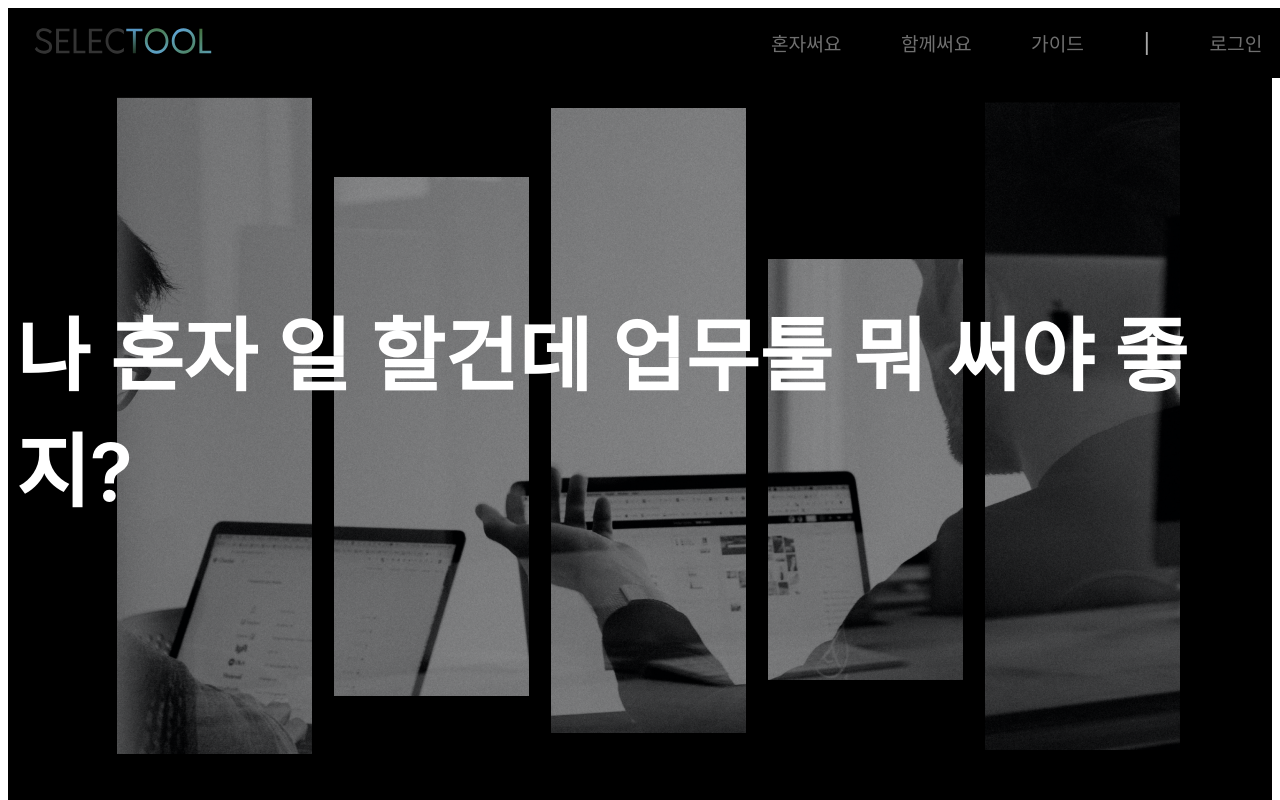
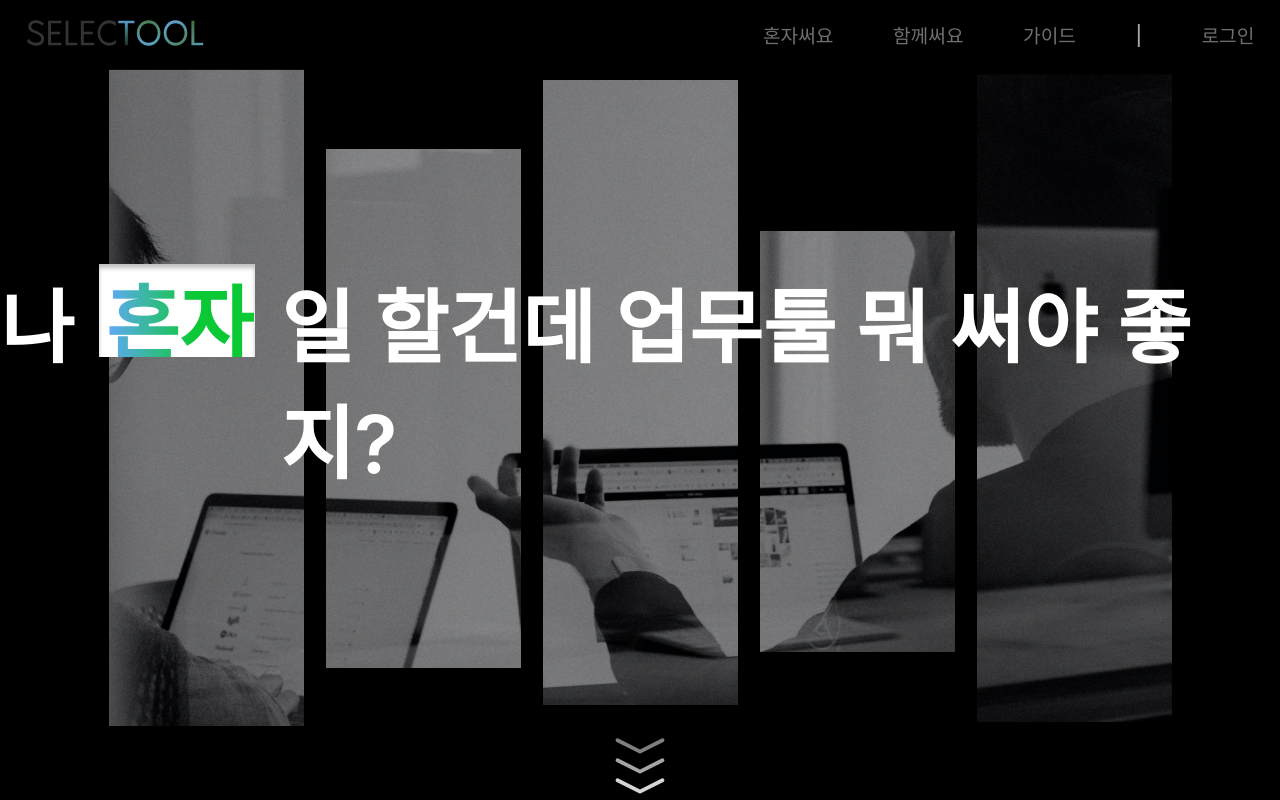
Before and after one commit to threejeans/selectool, a React (Create React App) app in the folder frontend/: page / in a window 1280 px wide. Shown: the top 800 px of the page. Built offline with nearby package versions, Linux system fonts and the light colour scheme; no server answers; a web font is replaced by a local one.

Commit message:
feat: header - scroll 효과 landing 분기 처리 / top - typography scroller 및 scroll animation button 추가

```diff
--- a/frontend/src/components/Header.tsx
+++ b/frontend/src/components/Header.tsx
@@ -9,6 +9,10 @@ import { loginModalOpen } from "features/auth/authSlice";
 
 type MenuLinkProps = {
   path: string;
+  title: string;
+};
+
+type LayoutProps = {
   title: string;
 };
 
@@ -26,7 +30,7 @@ const MenuLink = ({ path, title }: MenuLinkProps) => {
   );
 };
 
-const Header = () => {
+const Header = ({ title }: LayoutProps) => {
   const [scrollPosition, setScrollPosition] = useState(0);
   const updateScroll = () => {
     setScrollPosition(window.scrollY || document.documentElement.scrollTop);
@@ -38,12 +42,11 @@ const Header = () => {
   const modalOpen = () => dispatcth(loginModalOpen());
   return (
     <>
-    <header className={scrollPosition < 100 ? styles.header : styles.change_header}>
+    <header className={scrollPosition < 100 && title === '홈'? styles.header : styles.change_header}>
         <div className={styles.container}>
           <Link to={"/"}>
             <img className={styles.logo} src={Logo} alt={"셀렉툴 로고"} />
           </Link>
-
           <div className={styles.menu}>
             <MenuLink path={"/self"} title={"혼자써요"} />
             <MenuLink path={"/with"} title={"함께써요"} />
--- a/frontend/src/components/Layout.tsx
+++ b/frontend/src/components/Layout.tsx
@@ -16,7 +16,7 @@ const Layout = ({ title, description, children }: LayoutProps) => {
   return (
     <>
       <Login />
-      <Header />
+      <Header title = {title} />
       <Helmet>
         <title>SELECTOOL | {title}</title>
         <meta name="description" content={description} />
--- a/frontend/src/features/landing/LandingTop.tsx
+++ b/frontend/src/features/landing/LandingTop.tsx
@@ -1,12 +1,40 @@
 import React from 'react';
 import styles from "styles/components/landing/LandingTop.module.css";
 import Image from "assets/landing_image.png";
+import { Link } from 'react-router-dom';
+import { BsChevronCompactDown } from 'react-icons/bs';
 
 const LandingTop = () => {
   return (
-    <div className={styles.top}>
-      <img className={styles.image} src={Image} alt={"랜딩 이미지"} />
-      <h1 className={styles.title}>나 혼자 일 할건데 업무툴 뭐 써야 좋지?</h1>
+    <div className={styles.container}>
+      <div className={styles.content}>
+        <img className={styles.image} src={Image} alt={"랜딩 이미지"} />
+        <h1 className={styles.title}>
+          나
+
+          {/* scroller start */}
+          <div className={styles.scroller}>
+            <div className={styles.scroller_item}>
+              <Link to={'/self'}>혼자</Link><br/>
+              <Link to={'/with'}>함께</Link>
+            </div>
+          </div>
+          {/* scroller end */}
+
+          일 할건데 업무툴 뭐 써야 좋지?
+        </h1>
+      </div>
+      <div>
+        <div className={styles.scrollArrow}>
+          <BsChevronCompactDown />
+        </div>
+        <div className={styles.scrollArrow}>
+          <BsChevronCompactDown />
+        </div>
+        <div className={styles.scrollArrow}>
+          <BsChevronCompactDown />
+        </div>
+      </div>
     </div>
   );
 };
--- a/frontend/src/styles/components/landing/LandingTop.module.css
+++ b/frontend/src/styles/components/landing/LandingTop.module.css
@@ -1,10 +1,14 @@
-.top {
+.container {
   width: 100vw;
   height: 100vh;
+  background-color: black;
+}
+
+.content {
   display: flex;
+  height: 95vh;
+  align-items: center;
   justify-content: center;
-  align-items: center;
-  background-color: black;
 }
 
 .image {
@@ -13,7 +17,85 @@
 
 .title {
   position: absolute;
+  display: flex;
   color: white;
   font-size: 5rem;
   font-weight: 600;
+  -webkit-font-smoothing: inherit;
+  text-rendering: optimizeLegibility;
 }
+
+.scroller {
+  height: 5.6rem;
+  width: 10rem;
+  margin-left: 1.6rem;
+  margin-right: 1.6rem;
+  padding-bottom: 0.2rem;
+  right: 0;
+  overflow: hidden;
+  position: relative;
+  background-color: white;
+  box-shadow: inset 0px 4px 4px rgba(0, 0, 0, 0.25);
+}
+
+.scroller:hover{
+  box-shadow: 2px 2px 20px 1px rgba(96, 169, 246, 0.3);
+}
+
+.scroller .scroller_item {
+  position: absolute;
+  width: 10rem;
+  text-align: center;
+  top: 0;
+  font-weight: 800;
+  animation: slide 3s infinite;
+  background: linear-gradient(to right, #60A9F6 5.62%, #0BC935 60.05%);
+  background-clip: text;
+  -webkit-text-fill-color: transparent;
+}
+
+.scrollArrow {
+  margin-top: -3rem;
+  text-align: center;
+  animation: arrow-wave 1s infinite;
+  animation-direction: alternate;
+}
+
+.scrollArrow > svg {
+  color: white;
+  width: 3.75rem;
+  height: 4rem;
+
+}
+
+.scrollArrow:nth-child(1) {
+  animation-delay: 0.1s;
+}
+.scrollArrow:nth-child(2) {
+  animation-delay: 0.2s;
+}
+.scrollArrow:nth-child(3) {
+  animation-delay: 0.3s;
+}
+
+@keyframes slide {
+  0% {
+    top: 0;
+  }
+  50% {
+    top: -1.2em;
+  }
+}
+
+
+@keyframes arrow-wave {
+  0% {
+    opacity: 0;
+  }
+  50% {
+    opacity: 0.5;
+  }
+  100% {
+    opacity: 1;
+  }
+}
--- a/frontend/src/styles/globals.css
+++ b/frontend/src/styles/globals.css
@@ -12,6 +12,8 @@ body {
   -ms-user-select: none;
   user-select: none;
   overflow-x: hidden;
+  margin: 0;
+  padding: 0;
 }
 
 a {
```
